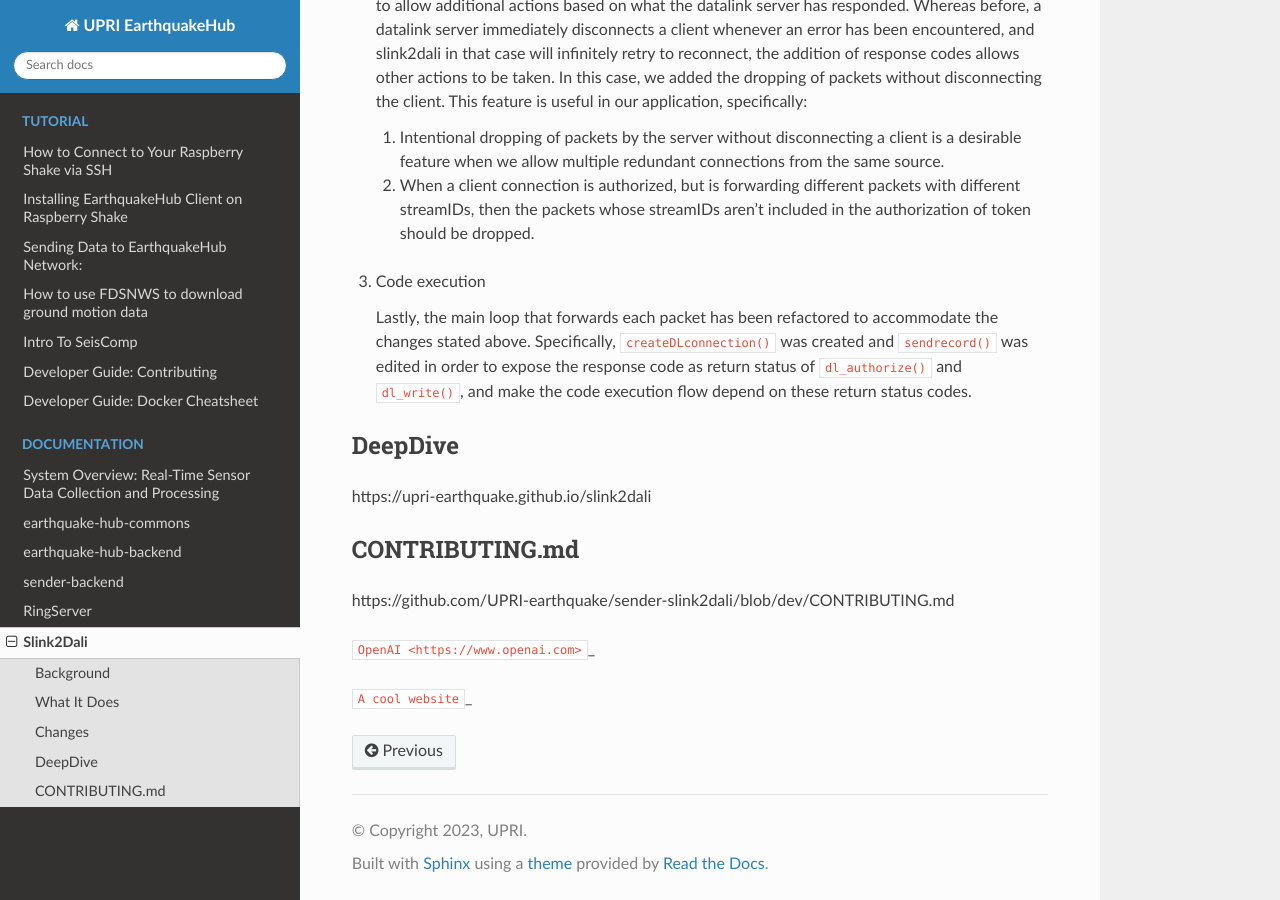
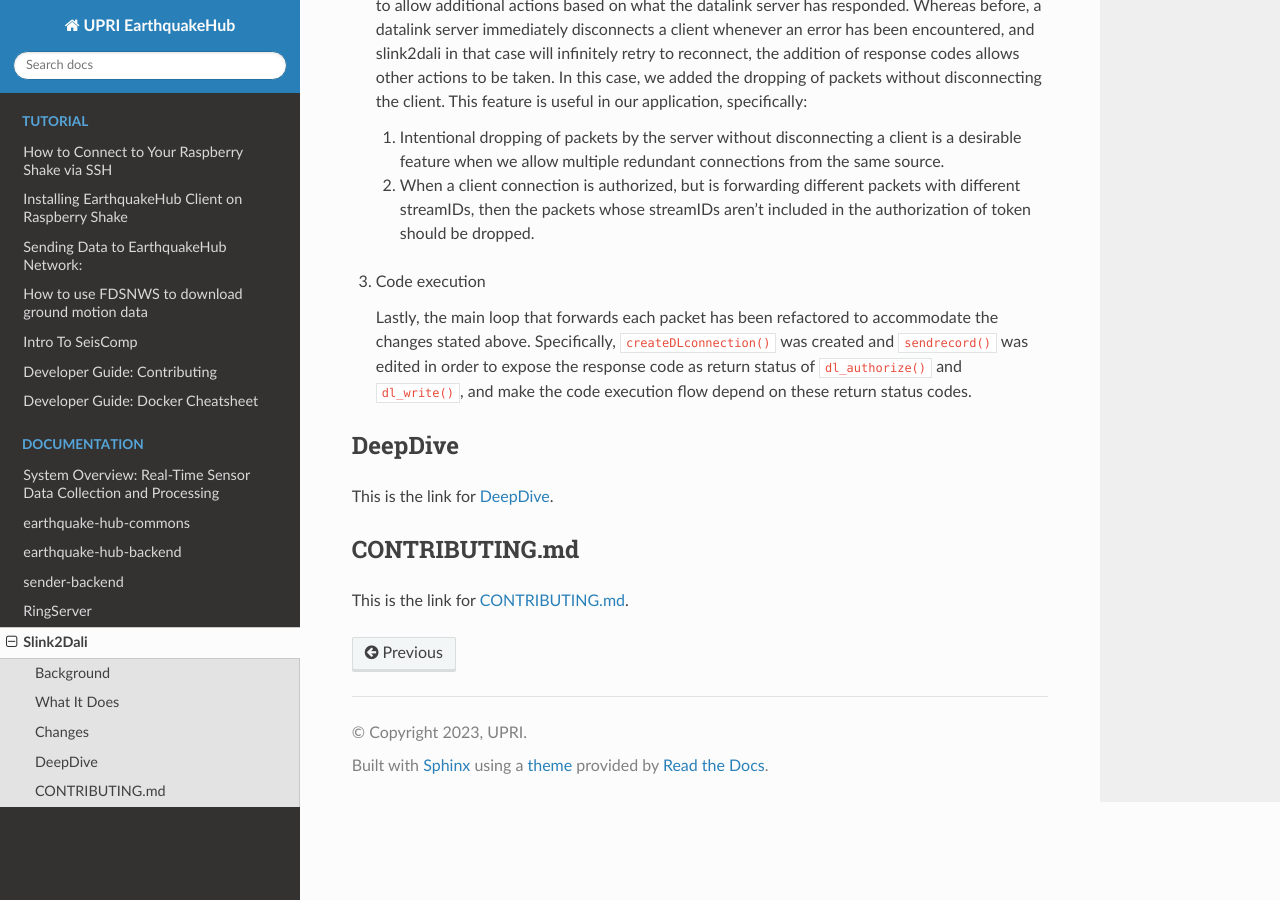
Before and after one commit to UPRI-earthquake/upri-earthquake.github.io, a Sphinx documentation site: the page built from doc/slink2dali.md, in a window 1280 px wide and 900 px high, scrolled down 1527 px. Built offline with Sphinx 7.4.7 and the Read the Docs theme 2.0.0, drawn with Linux system fonts in a browser that asks for light colours.

Commit message:
chore: editing md hyperlink

```diff
--- a/doc/slink2dali.md
+++ b/doc/slink2dali.md
@@ -36,11 +36,7 @@ This is important since most ground motion micro-computers (such as raspberrysha
    Lastly, the main loop that forwards each packet has been refactored to accommodate the changes stated above. Specifically, `createDLconnection()` was created and `sendrecord()` was edited in order to expose the response code as return status of `dl_authorize()` and `dl_write()`, and make the code execution flow depend on these return status codes.
 
 ## DeepDive
-https://upri-earthquake.github.io/slink2dali
+This is the link for [DeepDive](https://upri-earthquake.github.io/slink2dali).
 
 ## CONTRIBUTING.md
-https://github.com/UPRI-earthquake/sender-slink2dali/blob/dev/CONTRIBUTING.md
-
-`OpenAI <https://www.openai.com>`_
-
-`A cool website`_
+This is the link for [CONTRIBUTING.md](https://github.com/UPRI-earthquake/sender-slink2dali/blob/dev/CONTRIBUTING.md).
```
Also changed, not shown: 1 other file.
